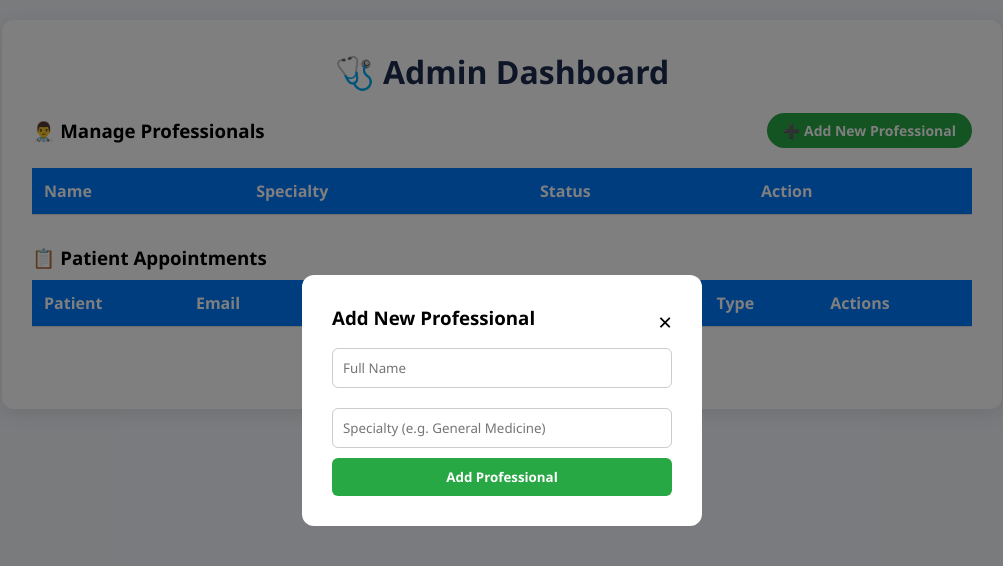
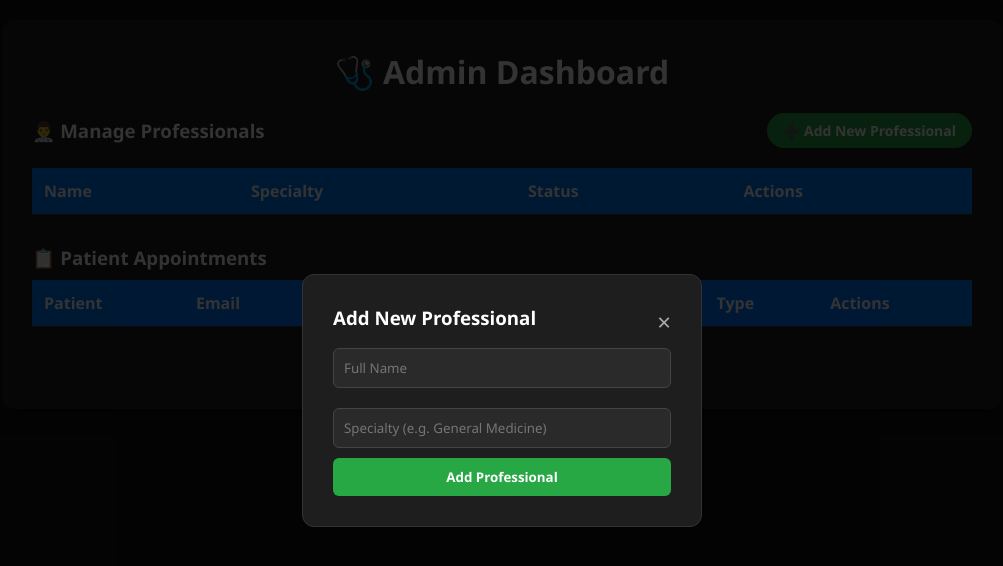
Before and after one commit to zionbunc/ziobunctelemedicineng, a website: page dashboard.html in a window 1280 px wide. Both pictures are taken after a click on the button "➕ Add New Professional". Shown: the whole page, without its empty margins (138-1141 px from the left). Drawn offline with Linux system fonts and the light colour scheme; no server answers.

Commit message:
Added delete button, removed toggle, permanent dark mode

```diff
--- a/dashboard.html
+++ b/dashboard.html
@@ -3,29 +3,32 @@
 <head>
     <meta charset="UTF-8">
     <meta name="viewport" content="width=device-width, initial-scale=1.0">
-    <title>Doctor Dashboard - Ziobunc Telemedicine</title>
+    <title>Admin Dashboard - Ziobunc Telemedicine</title>
     <style>
         * { margin: 0; padding: 0; box-sizing: border-box; font-family: 'Segoe UI', sans-serif; }
-        body { background: #f4f7fc; padding: 20px; }
-        .container { max-width: 1000px; margin: 0 auto; background: white; padding: 30px; border-radius: 12px; box-shadow: 0 4px 20px rgba(0,0,0,0.1); }
-        h1 { color: #1a2b4c; margin-bottom: 20px; text-align: center; }
+        body { background: #121212; color: #e0e0e0; padding: 20px; }
+        .container { max-width: 1000px; margin: 0 auto; background: #1e1e1e; padding: 30px; border-radius: 12px; box-shadow: 0 4px 20px rgba(0,0,0,0.5); }
+        h1 { color: #ffffff; margin-bottom: 20px; text-align: center; }
         .top-bar { display: flex; justify-content: space-between; align-items: center; margin-bottom: 20px; flex-wrap: wrap; gap: 10px; }
         .add-btn { background: #28a745; color: white; padding: 8px 16px; border: none; border-radius: 20px; font-size: 14px; font-weight: bold; cursor: pointer; }
         .add-btn:hover { background: #218838; }
         table { width: 100%; border-collapse: collapse; margin-top: 10px; }
-        th, td { padding: 12px; text-align: left; border-bottom: 1px solid #ddd; }
+        th, td { padding: 12px; text-align: left; border-bottom: 1px solid #333; }
         th { background-color: #007bff; color: white; }
-        tr:hover { background-color: #f1f1f1; }
+        tr:hover { background-color: #2a2a2a; }
         .avail-btn { background: #28a745; color: white; padding: 4px 12px; border: none; border-radius: 20px; font-size: 12px; font-weight: bold; cursor: pointer; }
         .avail-btn.busy { background: #dc3545; }
         .rx-btn { background: #ffc107; color: #1a2b4c; padding: 4px 12px; border-radius: 20px; text-decoration: none; font-size: 12px; font-weight: bold; }
         .record-btn { background: #17a2b8; color: white; padding: 4px 12px; border: none; border-radius: 20px; font-size: 12px; font-weight: bold; cursor: pointer; }
         .room-btn { background: #6f42c1; color: white; padding: 4px 12px; border: none; border-radius: 20px; font-size: 12px; font-weight: bold; cursor: pointer; }
-        .modal { display: none; position: fixed; top: 0; left: 0; width: 100%; height: 100%; background: rgba(0,0,0,0.5); align-items: center; justify-content: center; }
-        .modal-content { background: white; padding: 30px; border-radius: 12px; width: 400px; max-width: 90%; }
-        .modal-content input { width: 100%; padding: 10px; margin: 10px 0; border: 1px solid #ccc; border-radius: 6px; }
+        .delete-btn { background: transparent; color: #dc3545; border: none; font-size: 18px; cursor: pointer; padding: 0 8px; transition: 0.2s; }
+        .delete-btn:hover { transform: scale(1.2); color: #ff6b6b; }
+        .modal { display: none; position: fixed; top: 0; left: 0; width: 100%; height: 100%; background: rgba(0,0,0,0.8); align-items: center; justify-content: center; }
+        .modal-content { background: #1e1e1e; padding: 30px; border-radius: 12px; width: 400px; max-width: 90%; border: 1px solid #333; }
+        .modal-content input { width: 100%; padding: 10px; margin: 10px 0; border: 1px solid #444; border-radius: 6px; background: #2a2a2a; color: white; }
         .modal-content button { width: 100%; padding: 10px; background: #28a745; color: white; border: none; border-radius: 6px; font-weight: bold; cursor: pointer; }
-        .modal-content .close { float: right; font-size: 24px; cursor: pointer; }
+        .modal-content .close { float: right; font-size: 24px; cursor: pointer; color: #aaa; }
+        .modal-content .close:hover { color: white; }
         .back-link { display: block; text-align: center; margin-top: 30px; }
         .back-link a { color: #007bff; text-decoration: none; }
     </style>
@@ -34,15 +37,15 @@
     <div class="container">
         <h1>🩺 Admin Dashboard</h1>
         <div class="top-bar">
-            <h3>👨‍⚕️ Manage Professionals</h3>
+            <h3 style="color: #ffffff;">👨‍⚕️ Manage Professionals</h3>
             <button class="add-btn" onclick="openModal()">➕ Add New Professional</button>
         </div>
         <table id="doctorTable">
-            <thead><tr><th>Name</th><th>Specialty</th><th>Status</th><th>Action</th></tr></thead>
+            <thead><tr><th>Name</th><th>Specialty</th><th>Status</th><th>Actions</th></tr></thead>
             <tbody id="doctorBody"></tbody>
         </table>
 
-        <h3 style="margin-top: 30px;">📋 Patient Appointments</h3>
+        <h3 style="margin-top: 30px; color: #ffffff;">📋 Patient Appointments</h3>
         <table id="appointmentsTable">
             <thead><tr><th>Patient</th><th>Email</th><th>Phone</th><th>Doctor</th><th>Date</th><th>Type</th><th>Actions</th></tr></thead>
             <tbody id="appointmentsBody"></tbody>
@@ -53,7 +56,7 @@
     <div id="addModal" class="modal">
         <div class="modal-content">
             <span class="close" onclick="closeModal()">&times;</span>
-            <h3>Add New Professional</h3>
+            <h3 style="color: #ffffff;">Add New Professional</h3>
             <input type="text" id="newName" placeholder="Full Name">
             <input type="text" id="newSpecialty" placeholder="Specialty (e.g. General Medicine)">
             <button onclick="addProfessional()">Add Professional</button>
@@ -71,9 +74,13 @@
                 const cls = d.available ? '' : 'busy';
                 const txt = d.available ? 'Set Busy' : 'Set Available';
                 row.innerHTML = `
-                    <td>${d.name}</td><td>${d.specialty}</td>
+                    <td>${d.name}</td>
+                    <td>${d.specialty}</td>
                     <td><span style="color:${d.available?'#28a745':'#dc3545'};font-weight:bold;">${d.available?'🟢 Available':'🔴 Busy'}</span></td>
-                    <td><button class="avail-btn ${cls}" onclick="toggleAvailability('${d._id}')">${txt}</button></td>
+                    <td>
+                        <button class="avail-btn ${cls}" onclick="toggleAvailability('${d._id}')">${txt}</button>
+                        <button class="delete-btn" onclick="deleteProfessional('${d._id}', '${d.name}')">🗑️</button>
+                    </td>
                 `;
             });
         }
@@ -85,6 +92,18 @@
                 body: JSON.stringify({doctorId: id})
             });
             loadDoctors();
+        }
+
+        async function deleteProfessional(id, name) {
+            if (confirm(`Are you sure you want to delete ${name}?`)) {
+                const res = await fetch('https://ziobunc-backend.onrender.com/api/delete-doctor', {
+                    method: 'POST',
+                    headers: {'Content-Type':'application/json'},
+                    body: JSON.stringify({doctorId: id})
+                });
+                if (res.ok) loadDoctors();
+                else alert('Error deleting professional.');
+            }
         }
 
         function openModal() { document.getElementById('addModal').style.display = 'flex'; }
```
Also changed, not shown: server.js (+9 -0 lines).
